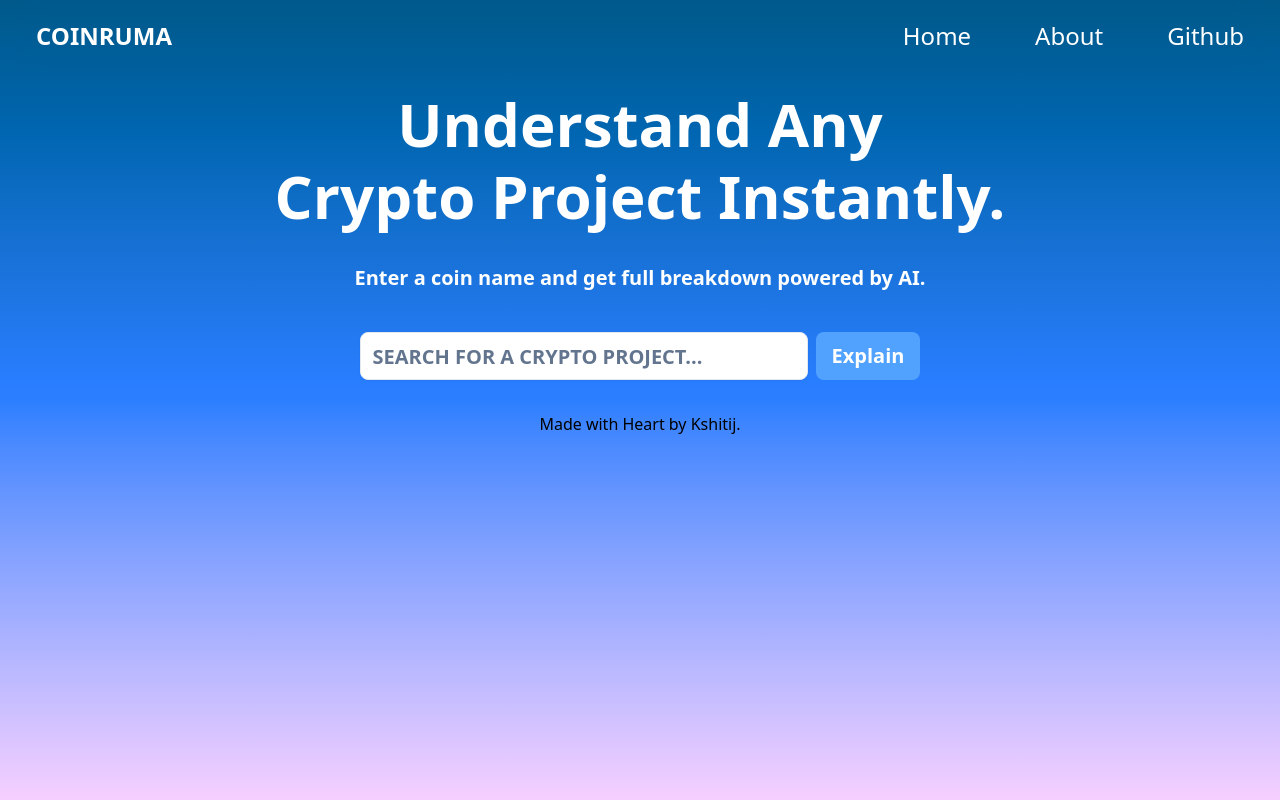
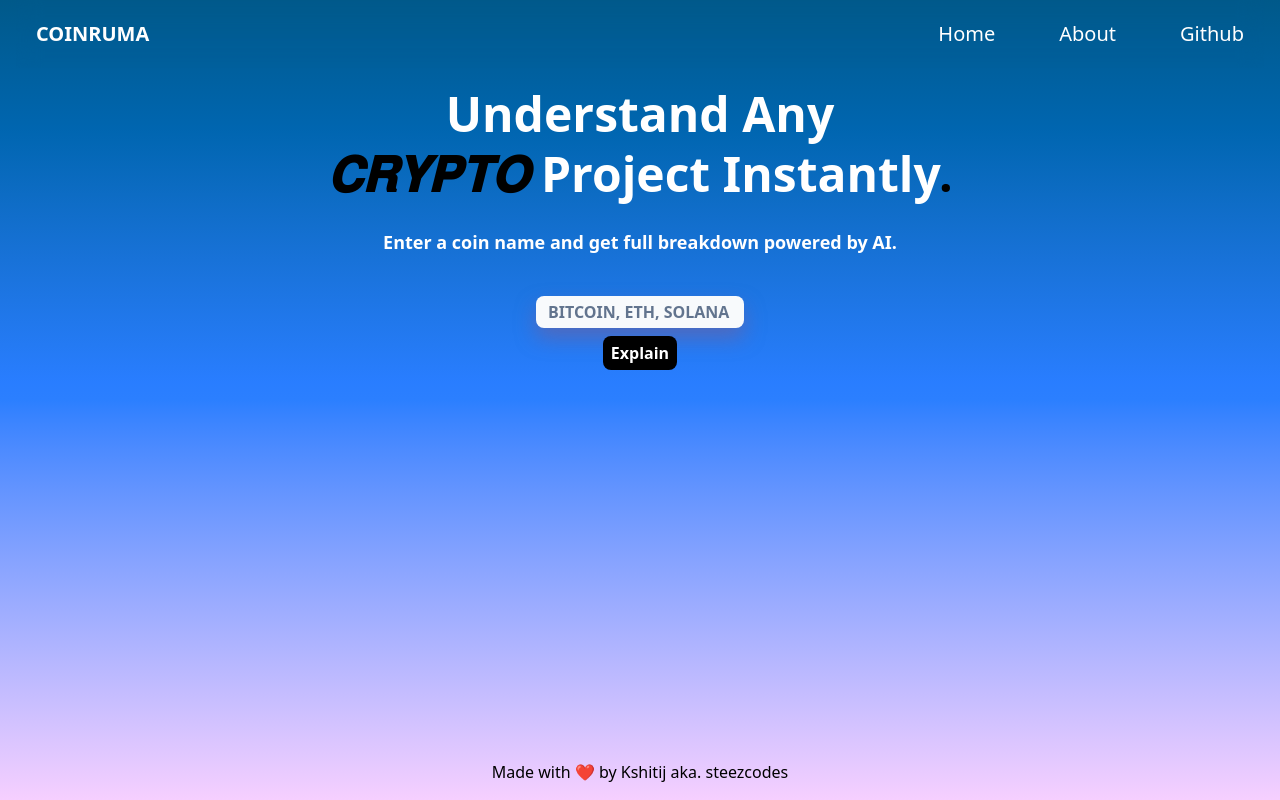
Before and after one commit to kshitijbhusal/coinruma, a Next.js app: page / in a window 1280 px wide. Built offline with nearby package versions, Linux system fonts and the light colour scheme.

Commit message:
seperate comp and added contextAPI

```diff
--- a/components/Footer.tsx
+++ b/components/Footer.tsx
@@ -3,8 +3,8 @@ import React from "react";
 const Footer = () => {
   return (
     <>
-      <div className=" bottom-0 p-4 text-black text-center  w-full">
-        <h3 className="text-center">Made with Heart by Kshitij.</h3>
+      <div className=" p-4 text-black text-center  w-full">
+        <h3 className="text-center">Made with ❤ by Kshitij aka. steezcodes</h3>
       </div>
     </>
   );
--- a/components/Header.tsx
+++ b/components/Header.tsx
@@ -4,8 +4,8 @@ const Header = () => {
   return (
     <>
       <header className=" text-white   flex justify-between items-center p-5 backdrop-blur-md">
-        <h1 className="text-2xl font-bold ">COINRUMA</h1>
-        <nav className="list-none text-2xl flex align-center justify-center gap-x-[4rem]  ">
+        <h1 className="text-xl font-bold ">COINRUMA</h1>
+        <nav className="list-none text-xl flex align-center justify-center gap-x-[4rem]  ">
           <li>Home</li>
           <li>About</li>
           <li>Github</li>
--- a/components/Hero.tsx
+++ b/components/Hero.tsx
@@ -4,11 +4,15 @@ const Hero = () => {
   return (
     <>
       <div className="bg-rd-500  mx-auto w-fit text-center">
-        <h1 className="text-6xl font-bold py-4 leading-18">
+        <h1 className="text-5xl font-bold py-4 leading-15">
           Understand Any <br />
-          Crypto Project Instantly.
+          <span className="font-extrabold text-black stroke-2 strok-red-500 italic ">
+            𝐂𝐑𝐘𝐏𝐓𝐎
+          </span>{" "}
+          Project Instantly
+          <span className="text-black animate-bounce  ">.</span>
         </h1>
-        <p className="text-xl mt-4 font-semibold">
+        <p className="text-lg mt-2 font-semibold">
           Enter a coin name and get full breakdown powered by AI.
         </p>
       </div>
--- /dev/null
+++ b/components/InputBox.tsx
@@ -0,0 +1,64 @@
+import React, { useContext } from "react";
+import axios from "axios";
+import { useState } from "react";
+import { Input } from "./ui/input";
+import { GeminiContext } from "@/src/contexts/GeminiContext";
+import Loader from "./ui/Loader";
+
+const InputBox = () => {
+  const [coin, setCoin] = useState("");
+  const [loading, setLoading] = useState(false);
+
+  const { setExplanation } = useContext(GeminiContext);
+
+  const handleSubmit = async (e: any): Promise<void> => {
+    try {
+      e.preventDefault();
+      setLoading(true);
+      const response = await axios.post<{ explanation: any }>("/api/coin", {
+        coinName: coin, // assuming `coin` is defined in your component state
+      });
+
+      const explanation: any = response.data;
+      setExplanation(explanation.geminiResponse || "No response from Gemini");
+      setLoading(false);
+      console.log(explanation.geminiResponse);
+      // Use this in state/display
+    } catch (error) {
+      if (axios.isAxiosError(error)) {
+        console.error("Axios error:", error.response?.data || error.message);
+      } else {
+        console.error("Unexpected error:", error);
+      }
+    }
+  };
+  return (
+    <>
+      <form
+        className="bg-rd-500 w-52  flex flex-col  items-center gap-y-2"
+        onSubmit={handleSubmit}
+      >
+        <Input
+          onChange={(e) => setCoin(e.target.value)}
+          type="text"
+          placeholder="Bitcoin, Eth, solana"
+          className="w-full h-8 max-w-md text-black bg-slate-50 text-[5px] font-normal  "
+        />
+        {loading ? (
+          <div className=" p-4">
+            <Loader />
+          </div>
+        ) : (
+          <button
+            // onClick={handleSubmit}
+            className="bg-black border-none mb-10 w-fit  px-2 py-1.25 rounded-md text-base font-semibold text-white hover:bg-slate-800 duration-300 cursor-pointer "
+          >
+            Explain
+          </button>
+        )}
+      </form>
+    </>
+  );
+};
+
+export default InputBox;
--- /dev/null
+++ b/components/ui/Loader.tsx
@@ -0,0 +1,77 @@
+import React from "react";
+import styled from "styled-components";
+
+const Loader = () => {
+  return (
+    <StyledWrapper>
+      <div className="spinner">
+        <div />
+        <div />
+        <div />
+        <div />
+        <div />
+        <div />
+      </div>
+    </StyledWrapper>
+  );
+};
+
+const StyledWrapper = styled.div`
+  .spinner {
+    width: 44px;
+    height: 44px;
+    animation: spinner-y0fdc1 2s infinite ease;
+    transform-style: preserve-3d;
+  }
+
+  .spinner > div {
+    height: 100%;
+    position: absolute;
+    width: 100%;
+    border: 2px solid #282c35;
+  }
+
+  .spinner div:nth-of-type(1) {
+    transform: translateZ(-22px) rotateY(180deg);
+  }
+
+  .spinner div:nth-of-type(2) {
+    transform: rotateY(-270deg) translateX(50%);
+    transform-origin: top right;
+  }
+
+  .spinner div:nth-of-type(3) {
+    transform: rotateY(270deg) translateX(-50%);
+    transform-origin: center left;
+  }
+
+  .spinner div:nth-of-type(4) {
+    transform: rotateX(90deg) translateY(-50%);
+    transform-origin: top center;
+  }
+
+  .spinner div:nth-of-type(5) {
+    transform: rotateX(-90deg) translateY(50%);
+    transform-origin: bottom center;
+  }
+
+  .spinner div:nth-of-type(6) {
+    transform: translateZ(22px);
+  }
+
+  @keyframes spinner-y0fdc1 {
+    0% {
+      transform: rotate(45deg) rotateX(-25deg) rotateY(25deg);
+    }
+
+    50% {
+      transform: rotate(45deg) rotateX(-385deg) rotateY(25deg);
+    }
+
+    100% {
+      transform: rotate(45deg) rotateX(-385deg) rotateY(385deg);
+    }
+  }
+`;
+
+export default Loader;
--- a/components/ui/input.tsx
+++ b/components/ui/input.tsx
@@ -2,14 +2,18 @@ import * as React from "react";
 
 import { cn } from "@/lib/utils";
 
-function Input({ className, type, ...props }: React.ComponentProps<"input">) {
+export function Input({
+  className,
+  type,
+  ...props
+}: React.ComponentProps<"input">) {
   return (
     <input
       type={type}
       data-slot="input"
       className={cn(
-        "file:text-foreground placeholder:text-muted-foreground selection:bg-primary selection:text-primary-foreground dark:bg-input/30 border-input flex h-12 w-full min-w-0 rounded-md border bg-transparent px-3 py-1 text-base shadow-xs transition-[color,box-shadow] outline-none file:inline-flex file:h-7 file:border-0 file:bg-transparent file:text-base file:font-medium disabled:pointer-events-none disabled:cursor-not-allowed disabled:opacity-50 md:text-xl md:font-semibold",
-        "focus-visible:border-ring focus-visible:ring-ring/50 focus-visible:ring-[3px]",
+        "file:text-foreground placeholder:text-muted-foreground selection:bg-primary selection:text-primary-foreground dark:bg-input/30 border-input flex h-12 w-full min-w-0 rounded-md  bg-transparent px-3 py-1 text-base  transition-[color,box-shadow] outline-none file:inline-flex file:h-7 file:border-0 file:bg-transparent file:text-base file:font-medium disabled:pointer-events-none disabled:cursor-not-allowed disabled:opacity-50 md:text-base md:font-semibold uppercase  shadow-[0_10px_20px_rgba(100,100,_170,_0.7)]",
+
         "aria-invalid:ring-destructive/20 dark:aria-invalid:ring-destructive/40 aria-invalid:border-destructive",
         className
       )}
@@ -17,5 +21,3 @@ function Input({ className, type, ...props }: React.ComponentProps<"input">) {
     />
   );
 }
-
-export { Input };
--- a/lib/react-markdown.tsx
+++ b/lib/react-markdown.tsx
@@ -3,12 +3,8 @@ import React from "react";
 import { createRoot } from "react-dom/client";
 import Markdown from "react-markdown";
 
-const markdown = "# Hi, *Pluto*!";
-
-// Render the Markdown content to the document body
-// createRoot(document.body).render(<Markdown>{markdown}</Markdown>);
 export const MarkdownWrapper = ({ children }: { children: string }) => (
-  <div className=" w-full p-8 text-xl text-slate-700 outline-none font-mediium resize-none overflow-hidden leading-8  tracking-wide">
+  <div className=" p-8 text-xl text-[#0A0A23] outline-none font-[400] resize-none overflow-hidden leading-[35.2px]   ">
     <Markdown>{children}</Markdown>
   </div>
 );
--- a/package.json
+++ b/package.json
@@ -19,6 +19,7 @@
     "react-dom": "^19.0.0",
     "react-markdown": "^10.1.0",
     "remark-gfm": "^4.0.1",
+    "styled-components": "^6.1.19",
     "tailwind-merge": "^3.3.1"
   },
   "devDependencies": {
--- a/src/app/layout.tsx
+++ b/src/app/layout.tsx
@@ -1,6 +1,8 @@
 import type { Metadata } from "next";
 import { Geist, Geist_Mono } from "next/font/google";
 import "./globals.css";
+import GeminiContextProvider from "../contexts/GeminiContext";
+import Footer from "@/components/Footer";
 
 const geistSans = Geist({
   variable: "--font-geist-sans",
@@ -27,7 +29,8 @@ export default function RootLayout({
       <body
         className={`${geistSans.variable} ${geistMono.variable} antialiased comtainer`}
       >
-        {children}
+        <GeminiContextProvider>{children}</GeminiContextProvider>
+
       </body>
     </html>
   );
--- a/src/app/page.tsx
+++ b/src/app/page.tsx
@@ -1,36 +1,18 @@
 "use client";
 import { Input } from "@/components/ui/input";
-import { useState } from "react";
+import { useContext, useState } from "react";
 import axios from "axios";
 import { useRef } from "react";
 import { MarkdownWrapper } from "@/lib/react-markdown";
 import Footer from "@/components/Footer";
 import Header from "@/components/Header";
 import Hero from "@/components/Hero";
+import InputBox from "@/components/InputBox";
+import { GeminiContext } from "../contexts/GeminiContext";
 export default function Home() {
-  // State to hold the coin name input
   const [coin, setCoin] = useState("");
-  const [explanation, setExplanation] = useState("");
 
-  // Function to handle the coin name change
-
-  const handleSubmit = async (): Promise<void> => {
-    try {
-      const response = await axios.post<{ explanation: any }>("/api/coin", {
-        coinName: coin, // assuming `coin` is defined in your component state
-      });
-
-      const explanation: any = response.data;
-      setExplanation(explanation.geminiResponse || "No response from Gemini");
-      // Use this in state/display
-    } catch (error) {
-      if (axios.isAxiosError(error)) {
-        console.error("Axios error:", error.response?.data || error.message);
-      } else {
-        console.error("Unexpected error:", error);
-      }
-    }
-  };
+  const { explanation } = useContext(GeminiContext);
 
   const textareaRef = useRef<HTMLTextAreaElement | null>(null);
 
@@ -39,55 +21,32 @@ export default function Home() {
     textareaRef.current.style.height = textareaRef.current?.scrollHeight + "px"; // Adjust height based on content
   }
 
-  console.log(textareaRef.current?.scrollHeight);
-
   return (
     <>
-      <div className="h-screen min-h-fit w-screen bg-linear-to-t from-fuchsia-200 via-blue-500 to-sky-800 ">
-        <div className="container px-4 mx-auto">
+      <div className="h-screen min-h-fit w-[100vw] bg-linear-to-t from-fuchsia-200 via-blue-500 to-sky-800 flex flex-col justify-between ">
+        <div className="container px-4 mx-auto ">
           <Header />
 
           <main className=" text-white bg-gren-500 w-full ">
             <Hero />
 
             <div className="bg-yelow-500 flex justify-center items-center gap-x-2 p-4 mt-6 ">
-              <Input
-                onChange={(e) => setCoin(e.target.value)}
-                type="text"
-                placeholder="Search for a crypto project..."
-                className="w-full max-w-md bg-white text-black uppercase"
-              />
-              <button
-                onClick={handleSubmit}
-                className="bg-blue-400 border-none px-4 py-2.5 rounded-md text-xl font-semibold text-white hover:bg-blue-500 duration-300"
-              >
-                Explain
-              </button>
+              <InputBox />
             </div>
 
             {explanation && (
-              <section className="drop-shadow-lg  text-2xl border-2 border-gray-600 p-6  text-white border-1 rounded-md bg-gray-200 backdrop-blur-md mt-6">
-                {explanation && (
-                  <MarkdownWrapper>{explanation}</MarkdownWrapper>
-                )}
+              <section className="drop-shadow-lg border-gray-600   p-6 border-1  rounded-md bg-gray-200 backdrop-blur-md mt-6">
+                <p className="">
+                  {explanation && (
+                    <MarkdownWrapper>{explanation}</MarkdownWrapper>
+                  )}
+                </p>
               </section>
             )}
           </main>
         </div>
-
         <Footer />
       </div>
     </>
   );
 }
-
-// <MarkdownWrapper>
-
-//   <textarea
-//     style={{ height: "200px" }}
-//     ref={textareaRef}
-//     readOnly
-//     defaultValue={explanation}
-//     className="w-full  text-xl text-black outline-none text-base font-mediium resize-none overflow-hidden  "
-//   ></textarea>
-// </MarkdownWrapper>
--- /dev/null
+++ b/src/contexts/GeminiContext.tsx
@@ -0,0 +1,30 @@
+"use client";
+
+import {
+  createContext,
+  useState,
+  Dispatch,
+  SetStateAction,
+  ReactNode,
+} from "react";
+
+type GeminiContextType = {
+  explanation: string;
+  setExplanation: Dispatch<SetStateAction<string>>;
+};
+
+export const GeminiContext = createContext<GeminiContextType>({
+  explanation: "",
+  setExplanation: () => {},
+});
+
+const GeminiContextProvider = ({ children }: { children: ReactNode }) => {
+  const [explanation, setExplanation] = useState("");
+  return (
+    <GeminiContext.Provider value={{ explanation, setExplanation }}>
+      {children}
+    </GeminiContext.Provider>
+  );
+};
+
+export default GeminiContextProvider;
```
Also changed, not shown: 1 other file (tests, documents, lock files or other folders).
